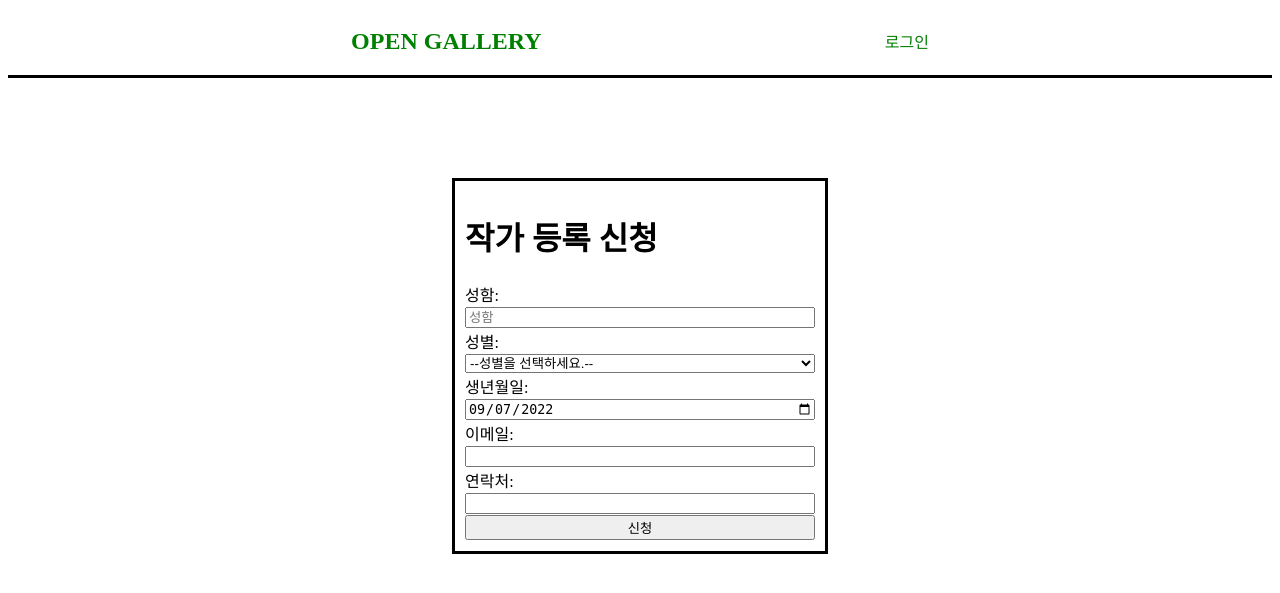
After one commit to KimmyJay/OG_Assignment, a Django app: page /artistapply/ in a window 1280 px wide. The commit adds this page. Shown: the top 593 px of the page. Run offline with Django 4.2, Linux system fonts and the light colour scheme.

Commit message:
ADD - Artist Apply Page

```diff
--- a/base/admin.py
+++ b/base/admin.py
@@ -1,8 +1,6 @@
 from django.contrib import admin
 from .models import (
     User as UserModel,
-    UserType as UserTypeModel
 )
 
 admin.site.register(UserModel)
-admin.site.register(UserTypeModel)
--- /dev/null
+++ b/base/templates/base/artist_apply.html
@@ -0,0 +1,52 @@
+{% extends 'main.html' %}
+{% load static %}
+
+{% block title %}
+    작가 목록 조회
+{% endblock %}
+
+{% block css %}
+    <link href="{% static 'style/artist_apply.css' %}" rel="stylesheet">
+{% endblock %}
+
+{% block content %}
+
+<div class='artist-apply-container'>
+    <form class='artist-apply-wrap' method="POST" action="{% url 'artist_apply' %}">
+        {% csrf_token %}
+        <h1>작가 등록 신청</h1>
+        <label for="name">성함: </label>
+        <input type='text' name="name" placeholder="성함">
+        <label for="gender">성별: </label>
+        <select name="gender" id="gender-select">
+            <option value="">--성별을 선택하세요.--</option>
+            <option value="남">남</option>
+            <option value="여">여</option>
+        </select>
+        <label for="date-of-birth">생년월일: </label>
+        <input type="date" id="date-of-birth" name="date-of-birth" min="1900-01-01">
+        <label for="email">이메일:</label>
+        <input type="email" id="email" name="email">
+        <label for="phone">연락처: </label>
+        <input type="tel" id="phone" name="phone" pattern="[0-9]{3}-[0-9]{4}-[0-9]{4}">
+        <input type='submit' name='apply' value="신청">
+
+    </form>
+</div>
+
+<script>
+    var today = new Date();
+    var dd = today.getDate();
+    var mm = today.getMonth() + 1; //January is 0!
+    var yyyy = today.getFullYear();
+
+    if (dd < 10) {dd = '0' + dd;}
+
+    if (mm < 10) {mm = '0' + mm;}
+
+    today = yyyy + '-' + mm + '-' + dd;
+    document.getElementById("date-of-birth").setAttribute("value", today);
+    document.getElementById("date-of-birth").setAttribute("max", today);
+</script>
+
+{% endblock content %}
--- a/base/templates/base/login.html
+++ b/base/templates/base/login.html
@@ -6,7 +6,7 @@
 {% endblock %}
 
 {% block css %}
-    <link href="{% static 'style/login.css' %}" rel="stylesheet">
+    <link href="{% static 'style/login_register.css' %}" rel="stylesheet">
 {% endblock %}
 
 {% block content %}
@@ -17,8 +17,8 @@
             <input type='text' name="nickname" placeholder="닉네임">
             <label>비밀번호: </label>
             <input type='password' name='password' placeholder="비밀번호">
-            <input type='submit' name='login'>
-            <label>계정이 없으신가요? <a href={% url 'registerpage' %}'>회원가입</a></label>
+            <input type='submit' name='login' value="로그인">
+            <label>계정이 없으신가요? <a href='{% url 'register_page' %}'>회원가입</a></label>
 
         </form>
     </div>
--- a/base/templates/base/register.html
+++ b/base/templates/base/register.html
@@ -6,7 +6,7 @@
 {% endblock %}
 
 {% block css %}
-    <link href="{% static 'style/login.css' %}" rel="stylesheet">
+    <link href="{% static 'style/login_register.css' %}" rel="stylesheet">
 {% endblock %}
 
 {% block content %}
@@ -19,8 +19,8 @@
             <input type='password' name='password' placeholder="비밀번호">
             <label>비밀번호 재입력: </label>
             <input type='password' name='password2' placeholder="비밀번호 재입력">
-            <input type='submit' name='login'>
-            <label>이미 계정이 있으신가요? <a href='{% url 'loginpage' %}'>로그인</a></label>
+            <input type='submit' name='register' value="회원가입">
+            <label>이미 계정이 있으신가요? <a href='{% url 'login_page' %}'>로그인</a></label>
         </form>
     </div>
 
--- a/base/urls.py
+++ b/base/urls.py
@@ -3,10 +3,12 @@ from . import views
 
 urlpatterns = [
     path('', views.home, name='home'),
-    path('loginpage/', views.loginPage, name='loginpage'),
+    path('loginpage/', views.loginPage, name='login_page'),
+    path('registerpage/', views.registerPage, name='register_page'),
+    path('artistapplypage/', views.artistApplyPage, name='artist_apply_page'),
     path('login/', views.loginUser, name='login'),
     path('logout/', views.logoutUser, name='logout'),
-    path('registerpage/', views.registerPage, name='registerpage'),
     path('register/', views.registerUser, name='register'),
+    path('artistapply/', views.artistApply, name='artist_apply'),
 
 ]
--- a/base/views.py
+++ b/base/views.py
@@ -2,7 +2,10 @@ from django.shortcuts import render, redirect
 from django.contrib import messages
 from django.contrib.auth import login, logout, authenticate
 from django.contrib.auth.decorators import login_required
-from .models import User as UserModel
+from .models import (
+    User as UserModel,
+    ArtistApplication as ArtistApplicationModel
+)
 
 # Create your views here.
 def home(request):
@@ -13,6 +16,11 @@ def loginPage(request):
 
 def registerPage(request):
     return render(request, 'base/register.html')
+
+# TODO: 이미 등록 신청한 유저를 방지하는 퍼미션 추가
+@login_required
+def artistApplyPage(request):
+    return render(request, 'base/artist_apply.html')
 
 def loginUser(request):
     if request.method == 'POST':
@@ -50,6 +58,34 @@ def registerUser(request):
             messages.error(request, '이미 사용되고 있는 닉네임입니다.')
         else:
             UserModel.objects.create_user(nickname=nickname, password=password)
-            return redirect('loginpage')
+            return redirect('login_page')
 
         return render(request, 'base/register.html')
+
+def artistApply(request):
+    if request.method == 'POST':
+        name = request.POST.get('name', '')
+        gender = request.POST.get('gender', '')
+        date_of_birth = request.POST.get('date-of-birth', '')
+        email = request.POST.get('email', '')
+        phone_number = request.POST.get('phone', '')
+        app_exists = ArtistApplicationModel.objects.filter(name=name)
+
+        if len(name) > 16:
+            messages.error(request, '성함은 16자를 초과할 수 없습니다.')
+        elif name == '':
+            messages.error(request, '성함을 입력해 주세요.')
+        elif gender == '':
+            messages.error(request, '성별을 선택해 주세요.')
+        elif app_exists:
+            messages.error(request, '이미 작가 등록을 신청하셨습니다.')
+        else:
+            ArtistApplicationModel.objects.create(
+                name=name,
+                gender=gender,
+                email=email,
+                date_of_birth=date_of_birth,
+                phone_number=phone_number
+            )
+
+    return render(request, 'base/artist_apply.html')
--- a/open_gallery/settings.py
+++ b/open_gallery/settings.py
@@ -39,7 +39,6 @@ INSTALLED_APPS = [
     'django.contrib.staticfiles',
     'base',
     'phonenumber_field',
-
 ]
 
 MIDDLEWARE = [
--- /dev/null
+++ b/static/style/artist_apply.css
@@ -0,0 +1,15 @@
+.artist-apply-wrap {
+    display: flex;
+    flex-direction: column;
+    justify-content: space-evenly;
+    width: 350px;
+    height: 350px;
+    border: solid black;
+    padding: 10px;
+}
+
+.artist-apply-container {
+    margin-top: 100px;
+    display: flex;
+    justify-content: center;
+}
--- /dev/null
+++ b/static/style/main.css
@@ -0,0 +1,4 @@
+.messages {
+    display: flex;
+    justify-content: center;
+}
--- a/templates/main.html
+++ b/templates/main.html
@@ -7,7 +7,7 @@
     <meta property="og:title" content="OG 과제"/>
     <title>{% block title %}{% endblock %} | 오픈 갤러리 과제</title>
     <!-- CSS -->
-    {% comment %} <link href="{% static 'style/main.css' %}" rel="stylesheet"> {% endcomment %}
+    <link href="{% static 'style/main.css' %}" rel="stylesheet">
     {% block css %}
 
     {% endblock %}
--- a/templates/nav.html
+++ b/templates/nav.html
@@ -20,7 +20,7 @@
     {% if request.user.is_authenticated %}
     <a href="{% url 'logout' %}">로그아웃</a>
     {% else %}
-    <a href="{% url 'loginpage' %}">로그인</a>
+    <a href="{% url 'login_page' %}">로그인</a>
     {% endif%}
 
 </nav>
```
Also changed, not shown: base/models.py (+12 -11 lines), base/permissions.py (added, +35 -0 lines), base/serializers.py (added, +7 -0 lines), base/templates/base/home.html (+27 -1 lines), static/style/home.css (added, +15 -0 lines), static/style/login_register.css (renamed from static/style/login.css, +7 -2 lines), base/migrations/0001_initial.py, base/migrations/0002_alter_usertype_table.py (deleted).
